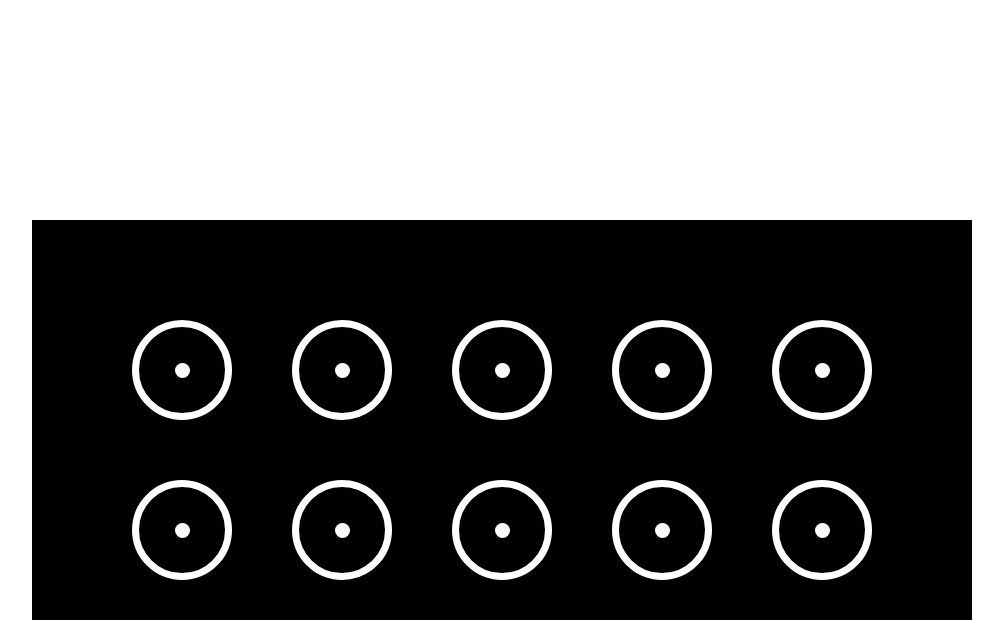
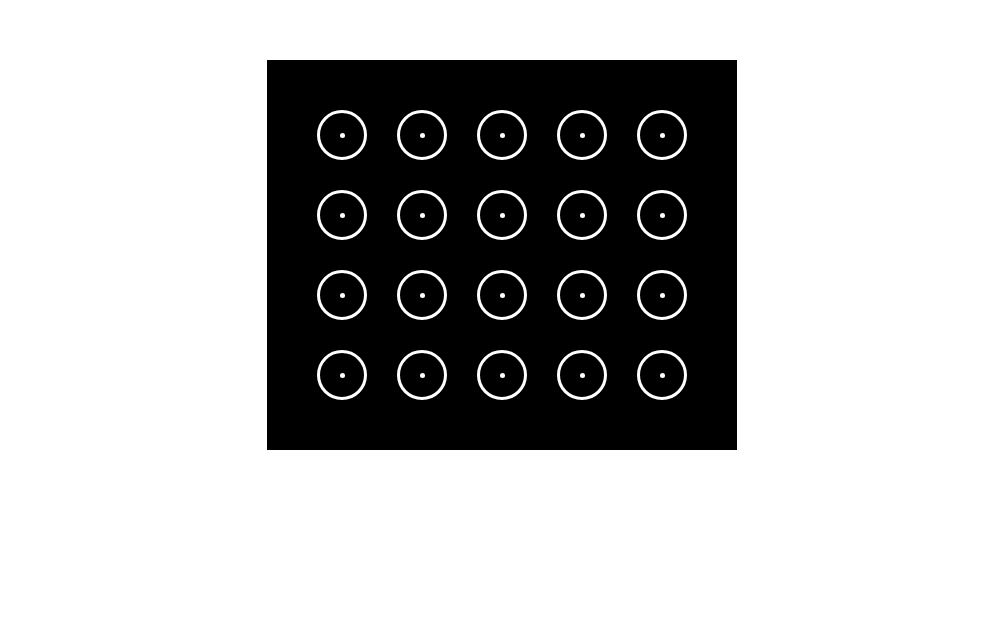
Before and after one commit to dayznight7/LinkStorage, a plain HTML site: page index.html in a window 1280 px wide. Shown: the part 180-800 px from the top of the page, without its empty margins (138-1141 px from the left). Drawn offline with nearby package versions, Linux system fonts and the light colour scheme.

Commit message:
adjust weight

```diff
--- a/css/myPatternLock.css
+++ b/css/myPatternLock.css
@@ -4,20 +4,20 @@
 }
 #mpl {
   margin: auto;
-  margin-top: 400px;
+  margin-top: 240px;
   display: grid;
   background-color: black;
 }
 .outcircle {
-  border: 7px solid white;
+  border: 3px solid white;
   border-radius: 50%;
   display: flex;
 }
 .incircle {
   margin: auto;
+  width: 5px;
+  height: 5px;
   background-color: white;
-  width: 15px;
-  height: 15px;
   border-radius: 50%;
 }
 #mplCanvas {
--- a/js/login.js
+++ b/js/login.js
@@ -23,10 +23,10 @@ function mpl_run() {
     mpl_canvas.addEventListener("mouseleave", mpl_stopPainting);
   }
   mpl_ctx.strokeStyle = "white";
-  mpl_ctx.lineWidth = 10;
+  mpl_ctx.lineWidth = 3;
   mpl_ctx.lineCap = "round";
 }
 
 
-mpl_init(4, 5, 60, 50, 100);
+mpl_init(4, 5, 30, 25, 50);
 mpl_run();
--- a/js/myPatternLock.js
+++ b/js/myPatternLock.js
@@ -24,8 +24,8 @@ function mpl_init(row, col, gap, rad, pad) {
   var tmp_h = 2*rad*row + gap*(row-1);
   $("#mpl").empty();
   $("#mpl").css({
-    "width": `${tmp_w}`,
-    "height": `${tmp_h}`,
+    "width": `${tmp_w}px`,
+    "height": `${tmp_h}px`,
     "padding": `${mpl_pad}px`,
     "grid-template-columns": `repeat(${mpl_col}, 1fr)`,
     "grid-template-rolumns": `repeat(${mpl_row}, 1fr)`,
```
